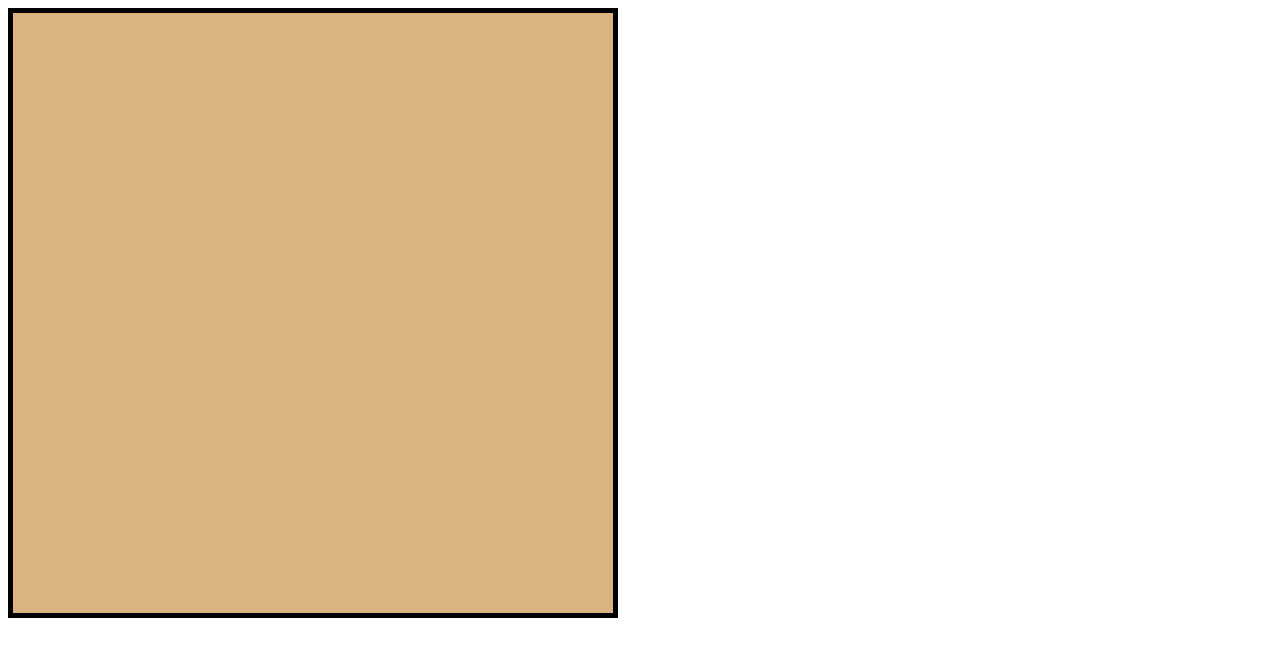
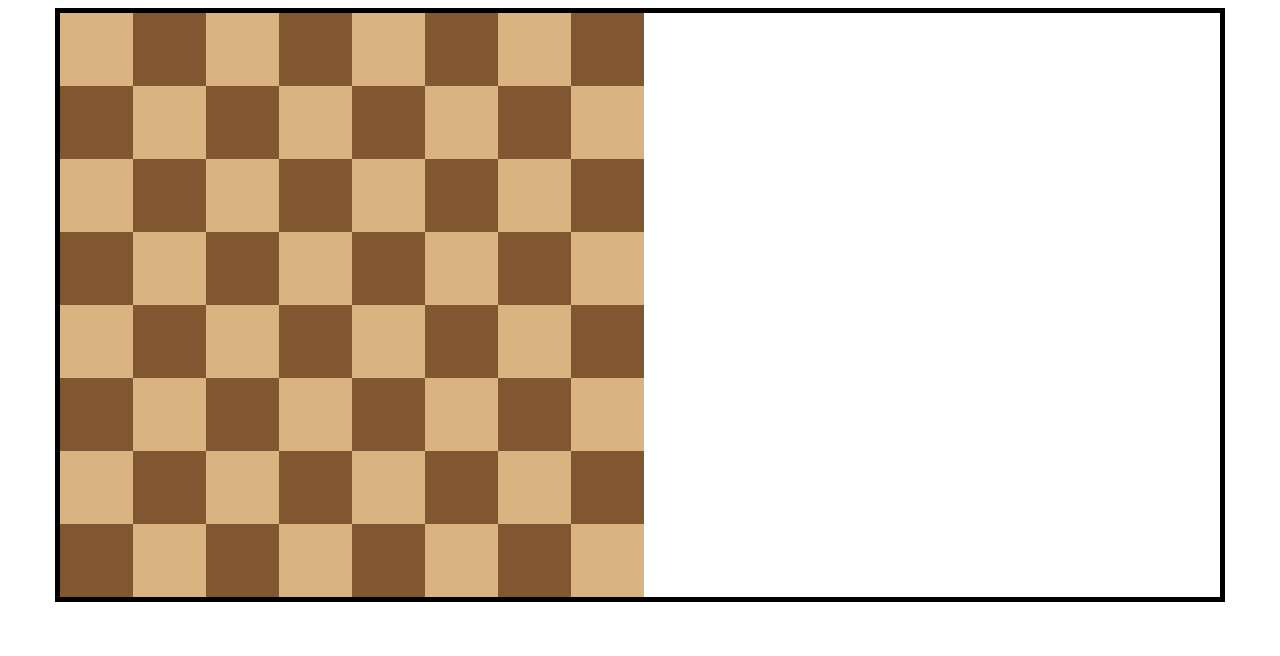
Before and after one commit to martSG/Checkers, a plain HTML site: page index.html in a window 1280 px wide. Drawn offline with Linux system fonts and the light colour scheme.

Commit message:
board creation

```diff
--- a/index.html
+++ b/index.html
@@ -7,8 +7,89 @@
     <title>Main page</title>
 </head>
 <body>
-    <div class="main-container">
+    <div class="wrapper">
         <div class="board">
+            <div class="row row-even">
+                <div class="cell cell-light"> </div>
+                <div class="cell cell-dark"> </div>
+                <div class="cell cell-light"> </div>
+                <div class="cell cell-dark"> </div>
+                <div class="cell cell-light"> </div>
+                <div class="cell cell-dark"> </div>
+                <div class="cell cell-light"> </div>
+                <div class="cell cell-dark"> </div>
+            </div>
+            <div class="row row-odd">
+                <div class="cell cell-dark"> </div>
+                <div class="cell cell-light"> </div>
+                <div class="cell cell-dark"> </div>
+                <div class="cell cell-light"> </div>
+                <div class="cell cell-dark"> </div>
+                <div class="cell cell-light"> </div>
+                <div class="cell cell-dark"> </div>
+                <div class="cell cell-light"> </div>
+            </div>
+            <div class="row row-even">
+                <div class="cell cell-light"> </div>
+                <div class="cell cell-dark"> </div>
+                <div class="cell cell-light"> </div>
+                <div class="cell cell-dark"> </div>
+                <div class="cell cell-light"> </div>
+                <div class="cell cell-dark"> </div>
+                <div class="cell cell-light"> </div>
+                <div class="cell cell-dark"> </div>
+            </div>
+            <div class="row row-odd">
+                <div class="cell cell-dark"> </div>
+                <div class="cell cell-light"> </div>
+                <div class="cell cell-dark"> </div>
+                <div class="cell cell-light"> </div>
+                <div class="cell cell-dark"> </div>
+                <div class="cell cell-light"> </div>
+                <div class="cell cell-dark"> </div>
+                <div class="cell cell-light"> </div>
+            </div>
+            <div class="row row-even">
+                <div class="cell cell-light"> </div>
+                <div class="cell cell-dark"> </div>
+                <div class="cell cell-light"> </div>
+                <div class="cell cell-dark"> </div>
+                <div class="cell cell-light"> </div>
+                <div class="cell cell-dark"> </div>
+                <div class="cell cell-light"> </div>
+                <div class="cell cell-dark"> </div>
+            </div>
+            <div class="row row-odd">
+                <div class="cell cell-dark"> </div>
+                <div class="cell cell-light"> </div>
+                <div class="cell cell-dark"> </div>
+                <div class="cell cell-light"> </div>
+                <div class="cell cell-dark"> </div>
+                <div class="cell cell-light"> </div>
+                <div class="cell cell-dark"> </div>
+                <div class="cell cell-light"> </div>
+            </div>
+            <div class="row row-even">
+                <div class="cell cell-light"> </div>
+                <div class="cell cell-dark"> </div>
+                <div class="cell cell-light"> </div>
+                <div class="cell cell-dark"> </div>
+                <div class="cell cell-light"> </div>
+                <div class="cell cell-dark"> </div>
+                <div class="cell cell-light"> </div>
+                <div class="cell cell-dark"> </div>
+            </div>
+            <div class="row row-odd">
+                <div class="cell cell-dark"> </div>
+                <div class="cell cell-light"> </div>
+                <div class="cell cell-dark"> </div>
+                <div class="cell cell-light"> </div>
+                <div class="cell cell-dark"> </div>
+                <div class="cell cell-light"> </div>
+                <div class="cell cell-dark"> </div>
+                <div class="cell cell-light"> </div>
+            </div>
+
         </div>
     </div>
 </body>
--- a/style.css
+++ b/style.css
@@ -1,13 +1,33 @@
-.main-container
+.wrapper
 {
     box-sizing: border-box;
-    margin: auto;
+    width: 1170px;
+    max-width: 100%;
+	margin: 0 auto;
 }
 .board
 {
     border: 5px solid black;
-    width: 600px;
-    height: 600px;
-    position: relative;
+    max-width: 100%;
+    display: flex;
+    flex-wrap: wrap;
+    flex-direction: row;
+
+}
+.row
+{
+    display: flex;
+}
+.board .cell
+{
+    width: 73px;
+    height: 73px;
+}
+.cell-light
+{
     background-color: #d9b480;
 }
+.cell-dark
+{
+    background-color: #815732;
+}
```
